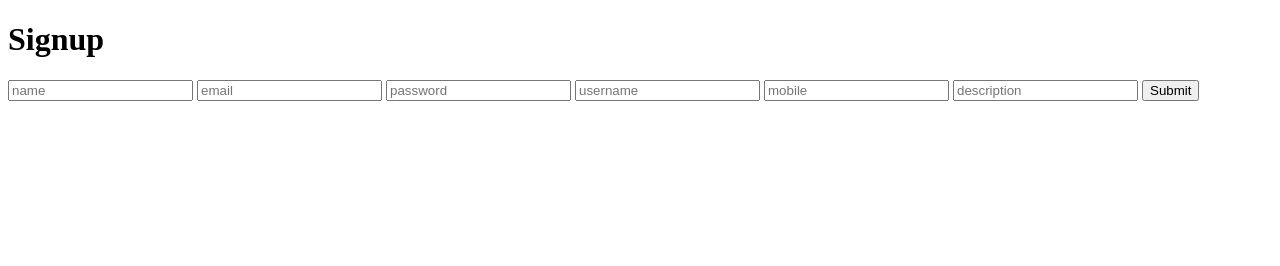
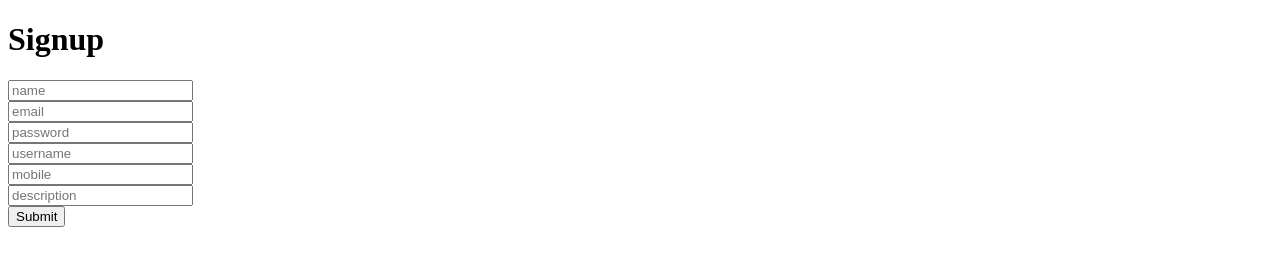
Before and after one commit to george-bits-coder/youtubelearning, a plain HTML site: page signup.html in a window 1280 px wide. Drawn offline with Linux system fonts and the light colour scheme.

Commit message:
Update signup.html

```diff
--- a/signup.html
+++ b/signup.html
@@ -10,12 +10,12 @@
     <h1> Signup  </h1>
     <form id="form1" onsubmit="signup(event)">
 
-    <input id="name" placeholder="name" type="text"/>
-    <input id="email" placeholder="email" type="email"/>
-    <input id="password" placeholder="password" type="text"/>
-    <input id="username" placeholder="username" type="text"/>
-    <input id="mobile" placeholder="mobile" type="number"/>
-    <input id="description" placeholder="description" type="text"/>
+    <input id="name" placeholder="name" type="text"/><br>
+    <input id="email" placeholder="email" type="email"/><br>
+    <input id="password" placeholder="password" type="text"/><br>
+    <input id="username" placeholder="username" type="text"/><br>
+    <input id="mobile" placeholder="mobile" type="number"/><br>
+    <input id="description" placeholder="description" type="text"/><br>
     <input type="submit"/>
 
 
```
